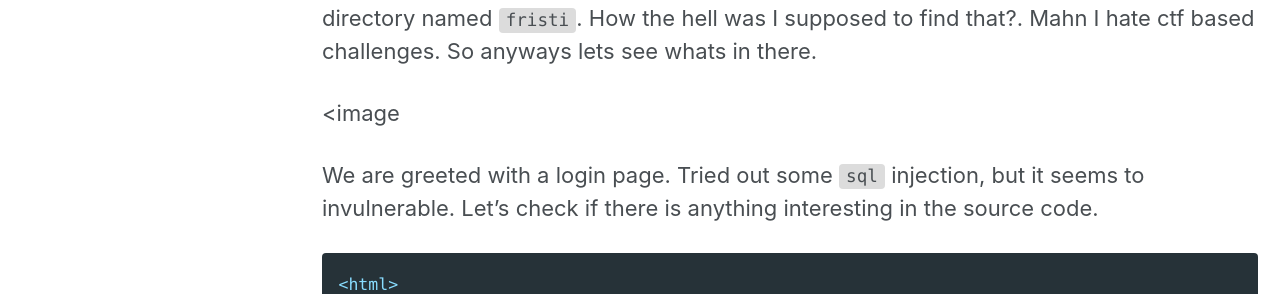
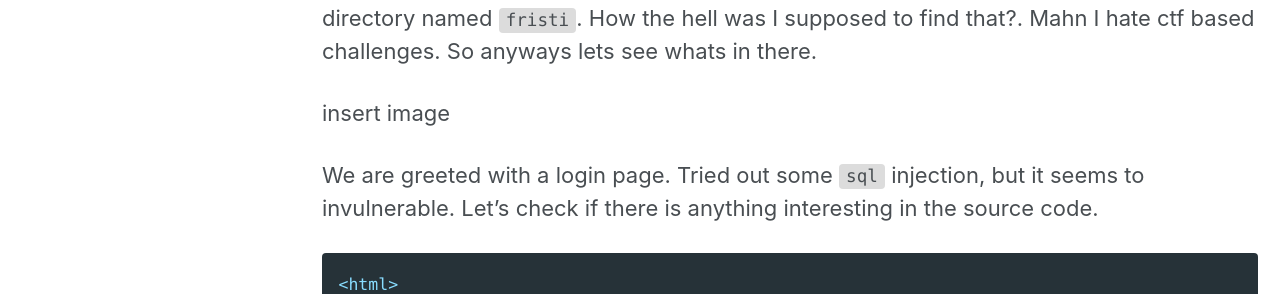
Before and after one commit to JoeNibe/JoeNibe.github.io, a Jekyll site: the page built from _posts/vulnhub/2020-02-16-fristileaks #1.3.md, in a window 1280 px wide and 900 px high, scrolled down 1231 px. Shown: the part 160-454 px from the top of the window. Built offline with Jekyll 4.4.1, drawn with Linux system fonts in a browser that asks for light colours; cached includes are drawn as plain includes; nearby versions of some CDN libraries.

Commit message:
Update 2020-02-16-fristileaks #1.3.md

```diff
--- a/_posts/vulnhub/2020-02-16-fristileaks #1.3.md
+++ b/_posts/vulnhub/2020-02-16-fristileaks #1.3.md
@@ -39,7 +39,7 @@
 
 So all we have is a web serve on port 80. Checking out the urls in robot.txt just returns a image stating that we are looking at the wrong url. Other enumeration methods turned up empty or useless results. I was banging my head against the wall looking for any possible attack avenue. In the end I has to go online to look for some hints. Turns out that there is a directory named `fristi`. How the hell was I supposed to find that?. Mahn I hate ctf based challenges. So anyways lets see whats in there.
 
-<image
+insert image
 
 We are greeted with a login page. Tried out some `sql` injection, but it seems to invulnerable. Let's check if there is anything interesting in the source code.
 
```
